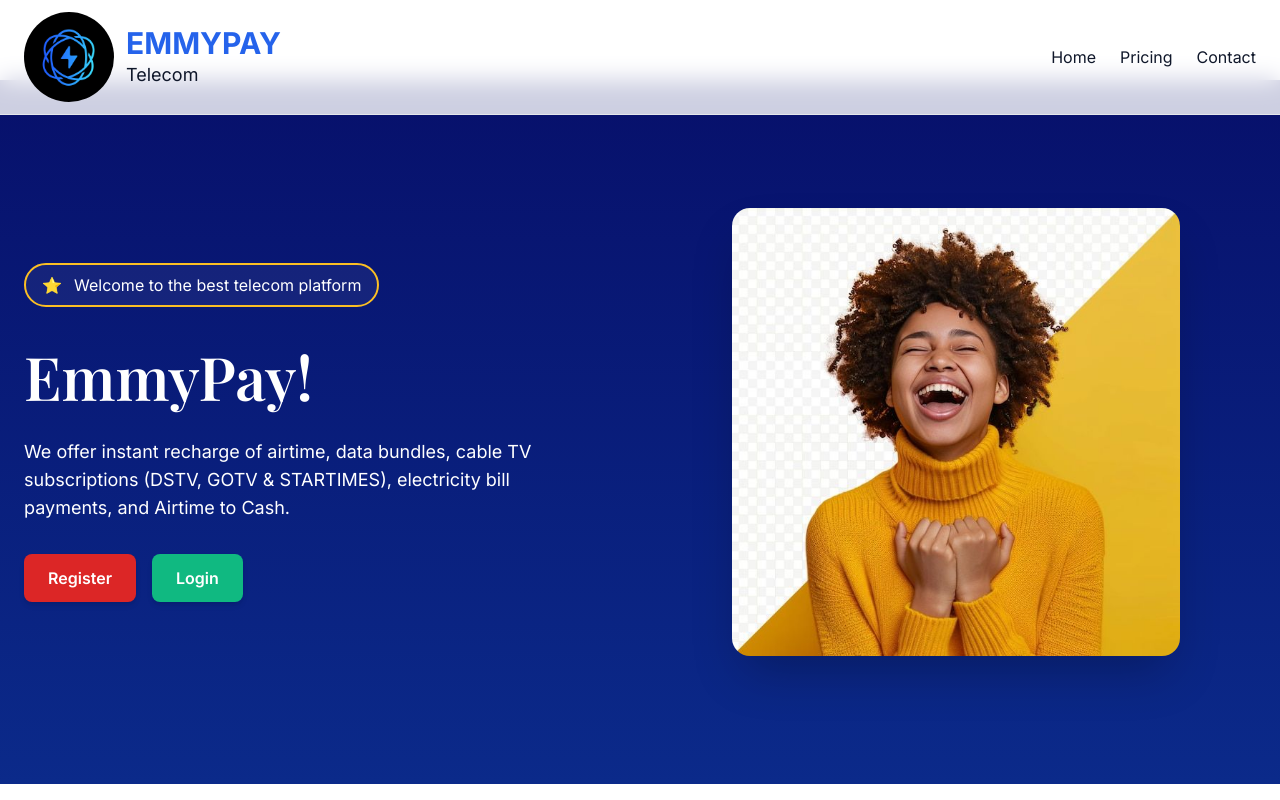
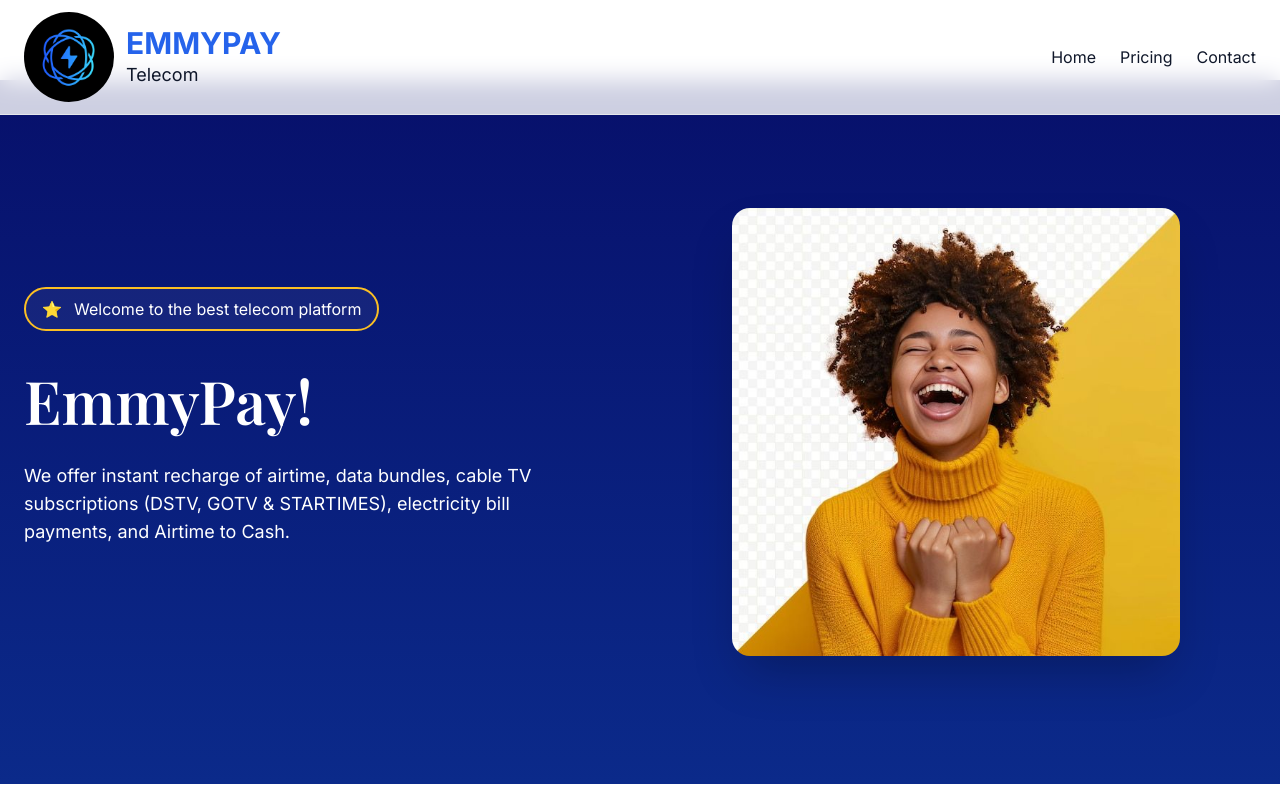
Before and after one commit to Emmy-101-code/Telecom-Project, a React (Vite) app: page / in a window 1280 px wide. Shown: the top 800 px of the page. Built offline with nearby package versions, Linux system fonts and the light colour scheme; the HTML template or start-up script is replaced by a standard one.

Commit message:
Update Hero.jsx

```diff
--- a/src/components/Hero.jsx
+++ b/src/components/Hero.jsx
@@ -14,8 +14,8 @@
           <motion.h1 initial={{y:20, opacity:0}} animate={{y:0, opacity:1}} transition={{delay:0.1}} className="mt-8 text-6xl font-serifhead leading-tight">EmmyPay!</motion.h1>
           <p className="mt-6 max-w-lg text-lg">We offer instant recharge of airtime, data bundles, cable TV subscriptions (DSTV, GOTV & STARTIMES), electricity bill payments, and Airtime to Cash.</p>
           <div className="mt-8 flex gap-4">
-            <button className="emmy-btn bg-red-600">Register</button>
-            <button className="emmy-btn bg-emerald-500">Login</button>
+            {/* <button className="emmy-btn bg-red-600">Register</button> */}
+            {/* <button className="emmy-btn bg-emerald-500">Login</button> */}
           </div>
         </div>
         <motion.div initial={{scale:0.95, opacity:0}} animate={{scale:1, opacity:1}} transition={{delay:0.15}}>
```
